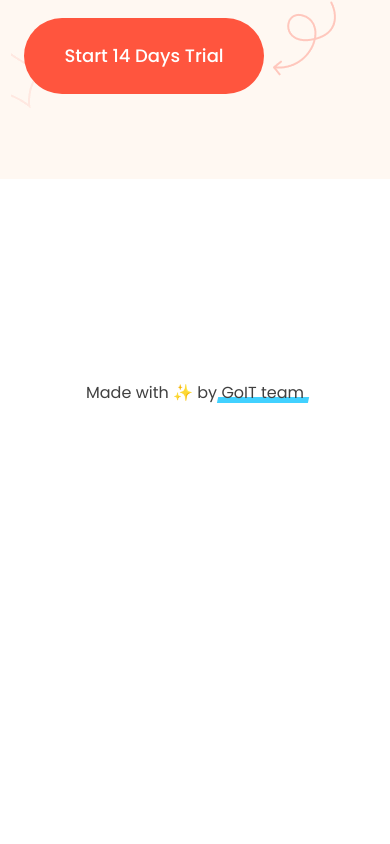
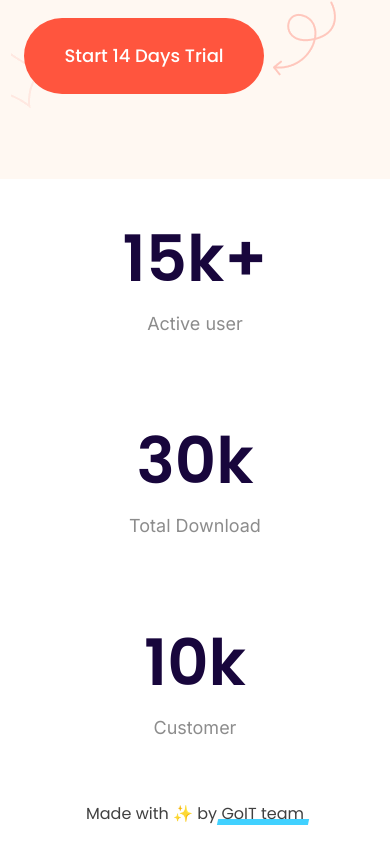
Before and after one commit to Dmytro-Tr/SaaSto, a website built with Vite: page src/index.html in a window 390 px wide. Shown: the part 422-1266 px from the top of the page. Before the commit the page ends 844 px from the top, so only its background shows below. Built offline with nearby package versions, Linux system fonts and the light colour scheme.

Commit message:
funfact section

```diff
--- a/src/css/base.css
+++ b/src/css/base.css
@@ -37,8 +37,8 @@ body {
   font-size: 16px;
   font-weight: 400;
 
-  color: #404040;
-  background-color: #ffffff;
+  color: var(--blackOlive);
+  background-color: var(--white);
 }
 
 main {
--- /dev/null
+++ b/src/css/funFact.css
@@ -0,0 +1,79 @@
+.funfact {
+  background-color: transparent;
+  background-image: url(/img/funFact/funny_bg.png);
+  background-repeat: no-repeat;
+  background-position: top;
+  margin-top: -204px;
+}
+
+.funfact_container {
+  padding-top: 94px;
+  padding-bottom: 94px;
+}
+
+.funfact_list {
+  display: flex;
+  flex-direction: row;
+  gap: 180px;
+  align-items: center;
+  justify-content: center;
+  margin-right: 260px;
+}
+
+.funfact_item {
+  display: flex;
+  align-items: center;
+  justify-content: center;
+  flex-direction: column;
+  gap: 10px;
+}
+
+.funfact_counter {
+  font-family: var(--font-family);
+  font-weight: 600;
+  font-size: 48px;
+  line-height: 133%;
+  color: var(--cetaceanBlue);
+}
+
+.funfact_counter_desc {
+  font-family: var(--second-family);
+  font-weight: 400;
+  font-size: 18px;
+  line-height: 100%;
+  color: var(--blackOlive);
+  opacity: 0.6;
+}
+
+@media screen and (max-width:1024px) {
+  .funfact_list {
+    margin-right: 0;
+    gap: 160px;
+  }
+}
+
+@media screen and (max-width:768px) {
+  .funfact {
+    margin: 0;
+  }
+
+  .funfact_container {
+    padding-top: 48px;
+    padding-bottom: 48px;
+  }
+
+  .funfact_list {
+    flex-direction: column;
+    gap: 96px;
+  }
+
+  .funfact_item {
+    gap: 24px;
+  }
+
+  .funfact_counter {
+    font-size: 64px;
+    line-height: 100%;
+  }
+
+}
--- a/src/css/hero.css
+++ b/src/css/hero.css
@@ -53,7 +53,7 @@
 
 @media screen and (max-width:1024px) {
   .hero_container {
-    padding: 120px 24px 120px 24px;
+    padding: 120px 24px 386px 24px;
   }
 }
 
--- a/src/css/styles.css
+++ b/src/css/styles.css
@@ -12,6 +12,7 @@
 /* Sections style */
 @import url('./header.css');
 @import url('./hero.css');
+@import url('./funFact.css');
 @import url('./footer.css');
 
 
--- a/src/index.html
+++ b/src/index.html
@@ -22,6 +22,7 @@
   <main>
     <!-- Loads the specified .html file -->
     <load src="./partials/hero.html" />
+    <load src="./partials/funFact.html" />
   </main>
 
   <load src="./partials/footer.html" />
--- /dev/null
+++ b/src/partials/funFact.html
@@ -0,0 +1,18 @@
+<section class="funfact">
+  <div class="funfact_container container">
+    <ul class="funfact_list">
+      <li class="funfact_item">
+        <p class="funfact_counter">15k+</p>
+        <p class="funfact_counter_desc">Active user</p>
+      </li>
+      <li class="funfact_item">
+        <p class="funfact_counter">30k</p>
+        <p class="funfact_counter_desc">Total Download</p>
+      </li>
+      <li class="funfact_item">
+        <p class="funfact_counter">10k</p>
+        <p class="funfact_counter_desc">Customer</p>
+      </li>
+    </ul>
+  </div>
+</section>
```
Also changed, not shown: src/img/funFact/funny_bg.png (added).
